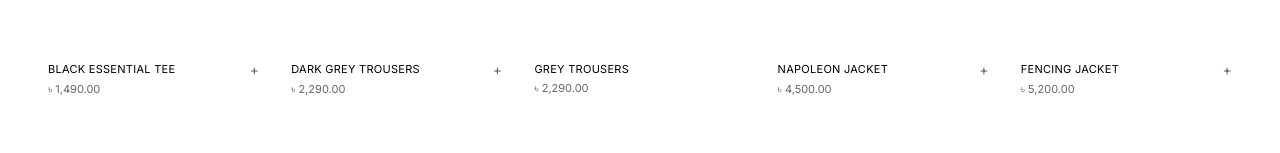
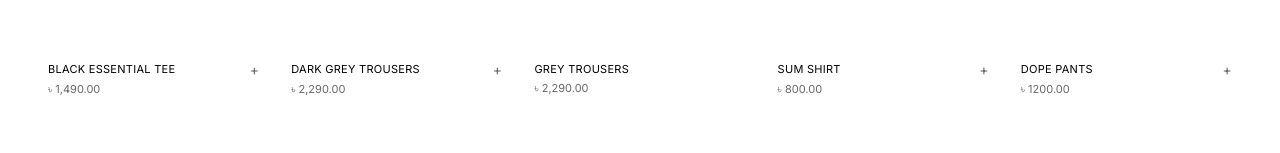
Before and after one commit to shafayet16/rasta, a Next.js app: page /shop in a window 1280 px wide. Shown: the part 489-642 px from the top of the page. Built offline with nearby package versions, Linux system fonts and the light colour scheme.

Commit message:
fix: add proper values

```diff
--- a/app/shop/page.tsx
+++ b/app/shop/page.tsx
@@ -31,17 +31,17 @@ const initialProducts = [
   },
   {
     id: 4,
-    name: "Napoleon Jacket",
-    price: 4500,
-    priceFormatted: "৳ 4,500.00",
+    name: "Sum Shirt",
+    price: 800,
+    priceFormatted: "৳ 800.00",
     image: "/blacktee.png",
     inStock: true,
   },
   {
     id: 5,
-    name: "Fencing Jacket",
-    price: 5200,
-    priceFormatted: "৳ 5,200.00",
+    name: "Dope Pants",
+    price: 1200,
+    priceFormatted: "৳ 1200.00",
     image: "/dark-gray-trousers.jpeg",
     inStock: true,
   },
```
